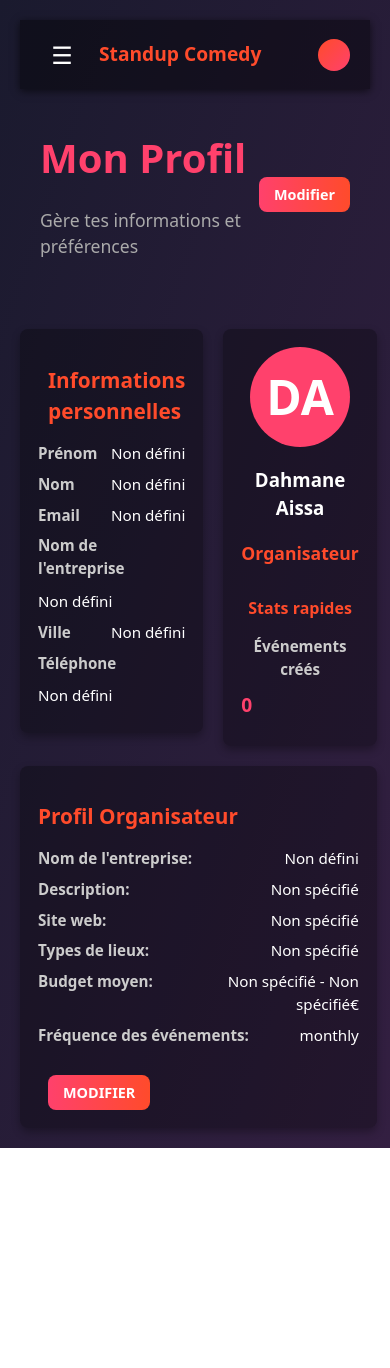
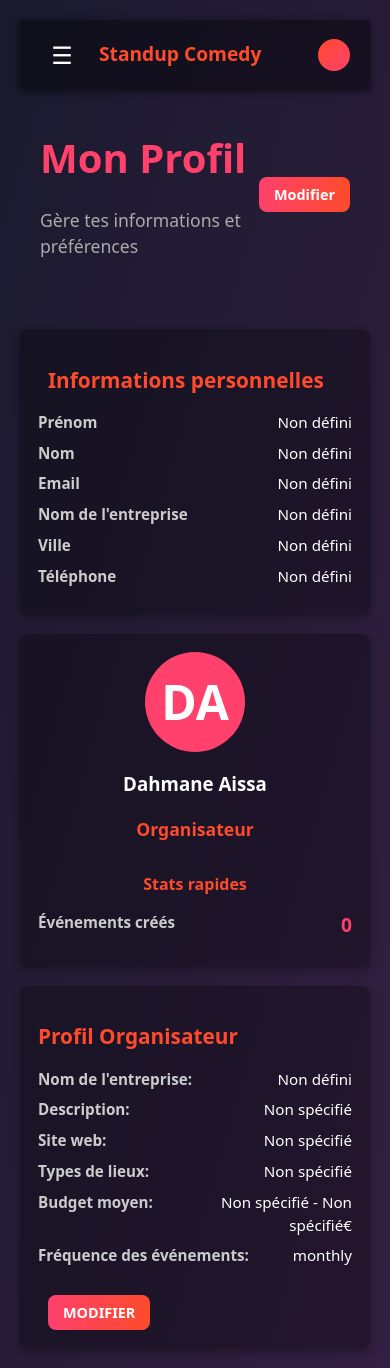
Before and after one commit to dahmane7/standup-comedy-app, a React (Vite) app in the folder client/: page /profile/organizer in a window 390 px wide. Before the commit the page ends 1148 px from the top, so only its background shows below. Built offline with nearby package versions, Linux system fonts and the light colour scheme.

Commit message:
Add files via upload

```diff
--- a/client/src/pages/ComedianProfilePage.tsx
+++ b/client/src/pages/ComedianProfilePage.tsx
@@ -50,7 +50,7 @@ function ComedianProfilePage() {
     maxWidth: '1200px',
     margin: '0 auto',
     display: 'grid',
-    gridTemplateColumns: '2fr 1fr',
+    gridTemplateColumns: window.innerWidth < 768 ? '1fr' : '2fr 1fr',
     gap: '20px',
     alignItems: 'flex-start',
   };
@@ -201,7 +201,7 @@ function ComedianProfilePage() {
           </div>
 
           {/* Profil Humoriste */}
-          <div style={{ ...cardStyle, gridColumn: 'span 2' }}>
+          <div style={{ ...cardStyle, gridColumn: window.innerWidth < 768 ? 'span 1' : 'span 2' }}>
             <h2 style={cardTitleStyle}>Profil Humoriste</h2>
             <div style={infoRowStyle}>
               <span style={infoLabelStyle}>Bio:</span>
--- a/client/src/pages/OrganizerProfilePage.tsx
+++ b/client/src/pages/OrganizerProfilePage.tsx
@@ -50,7 +50,7 @@ function OrganizerProfilePage() {
     maxWidth: '1200px',
     margin: '0 auto',
     display: 'grid',
-    gridTemplateColumns: '2fr 1fr',
+    gridTemplateColumns: window.innerWidth < 768 ? '1fr' : '2fr 1fr',
     gap: '20px',
     alignItems: 'flex-start',
   };
@@ -197,7 +197,7 @@ function OrganizerProfilePage() {
           </div>
 
           {/* Profil Organisateur (si applicable) */}
-          <div style={{ ...cardStyle, gridColumn: 'span 2' }}>
+          <div style={{ ...cardStyle, gridColumn: window.innerWidth < 768 ? 'span 1' : 'span 2' }}>
             <h2 style={cardTitleStyle}>Profil Organisateur</h2>
             <div style={infoRowStyle}>
               <span style={infoLabelStyle}>Nom de l'entreprise:</span>
```
